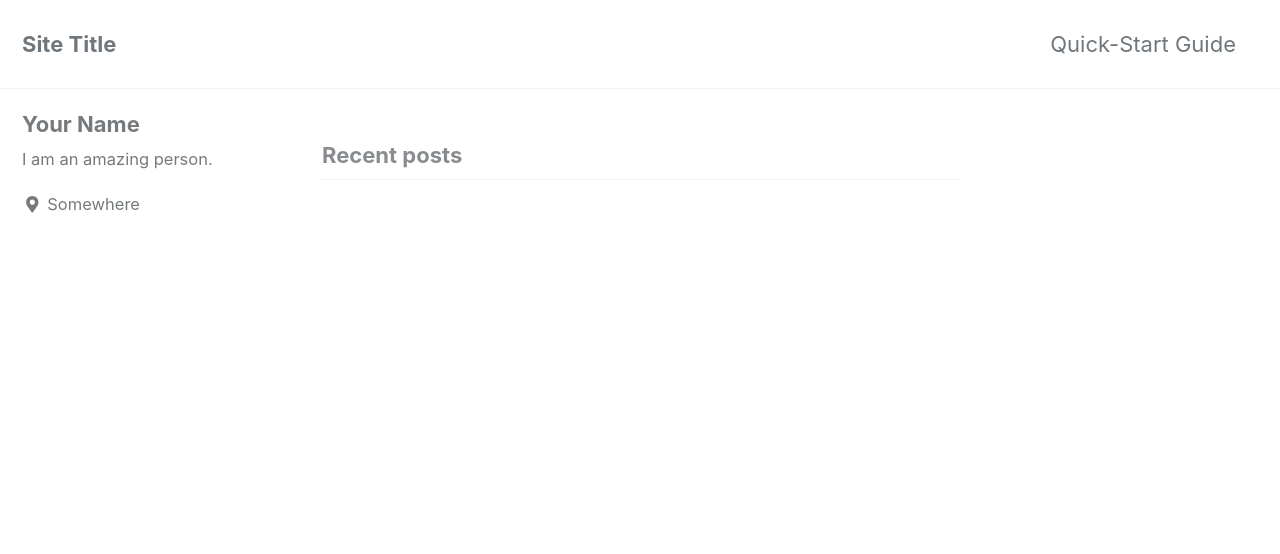
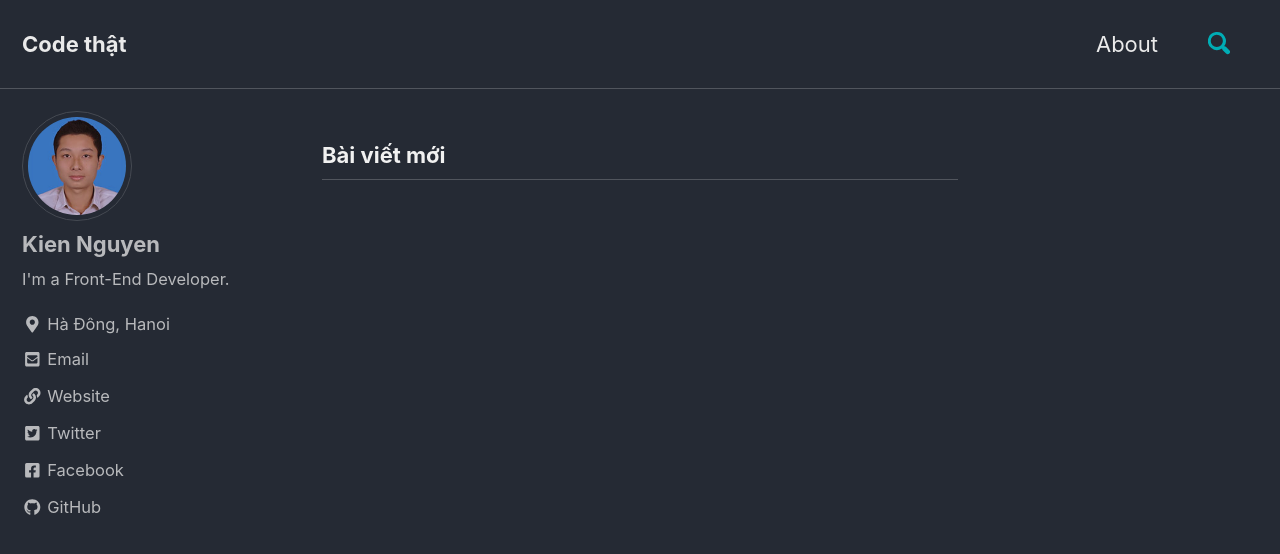
Before and after one commit to kien2ndk/kien2ndk.github.io, a Jekyll site: the page built from index.html, in a window 1280 px wide and 900 px high. Shown: the top 554 px of the window. Built offline with Jekyll 4.4.1, drawn with Linux system fonts in a browser that asks for light colours; cached includes are drawn as plain includes; nearby versions of some CDN libraries; the list of posts is cut into pages by our own code; some of the changed text lies outside the part shown.

Commit message:
configuration

```diff
--- a/_config.yml
+++ b/_config.yml
@@ -12,24 +12,24 @@
 
 # theme                  : "minimal-mistakes-jekyll"
 # remote_theme           : "mmistakes/minimal-mistakes"
-minimal_mistakes_skin    : "default" # "air", "aqua", "contrast", "dark", "dirt", "neon", "mint", "plum", "sunrise"
+minimal_mistakes_skin    : "dark" # "air", "aqua", "contrast", "dark", "dirt", "neon", "mint", "plum", "sunrise"
 
 # Site Settings
-locale                   : "en-US"
-title                    : "Site Title"
+locale                   : "vi-VN"
+title                    : "Code thật"
 title_separator          : "-"
-name                     : "Your Name"
+name                     : "Kien Nguyen"
 description              : "An amazing website."
-url                      : # the base hostname & protocol for your site e.g. "https://mmistakes.github.io"
+url                      : "https://kiennguyen.dev" # the base hostname & protocol for your site e.g. "https://mmistakes.github.io"
 baseurl                  : # the subpath of your site, e.g. "/blog"
-repository               : # GitHub username/repo-name e.g. "mmistakes/minimal-mistakes"
+repository               : "hikiennguyen/hikiennguyen.github.io" # GitHub username/repo-name e.g. "mmistakes/minimal-mistakes"
 teaser                   : # path of fallback teaser image, e.g. "/assets/images/500x300.png"
 logo                     : # path of logo image to display in the masthead, e.g. "/assets/images/88x88.png"
 masthead_title           : # overrides the website title displayed in the masthead, use " " for no title
-# breadcrumbs            : false # true, false (default)
+breadcrumbs              : true # true, false (default)
 words_per_minute         : 200
 comments:
-  provider               : # false (default), "disqus", "discourse", "facebook", "staticman", "staticman_v2", "utterances", "custom"
+  provider               : "facebook" # false (default), "disqus", "discourse", "facebook", "staticman", "staticman_v2", "utterances", "custom"
   disqus:
     shortname            : # https://help.disqus.com/customer/portal/articles/466208-what-s-a-shortname-
   discourse:
@@ -37,8 +37,8 @@ comments:
   facebook:
     # https://developers.facebook.com/docs/plugins/comments
     appid                :
-    num_posts            : # 5 (default)
-    colorscheme          : # "light" (default), "dark"
+    num_posts            : 5 # 5 (default)
+    colorscheme          : "dark" # "light" (default), "dark"
   utterances:
     theme                : # "github-light" (default), "github-dark"
     issue_term           : # "pathname" (default)
@@ -64,7 +64,7 @@ reCaptcha:
   secret                 :
 atom_feed:
   path                   : # blank (default) uses feed.xml
-search                   : # true, false (default)
+search                   : true # true, false (default)
 search_full_content      : # true, false (default)
 search_provider          : # lunr (default), algolia, google
 algolia:
@@ -95,6 +95,9 @@ social:
   type                   : # Person or Organization (defaults to Person)
   name                   : # If the user or organization name differs from the site's name
   links: # An array of links to social media profiles
+    - "https://twitter.com/_kiennguyen"
+    - "https://www.facebook.com/kiennguyen.me"
+    - "https://www.linkedin.com/in/kiennguyenme"
 
 # Analytics
 analytics:
@@ -106,27 +109,27 @@ analytics:
 
 # Site Author
 author:
-  name             : "Your Name"
-  avatar           : # path of avatar image, e.g. "/assets/images/bio-photo.jpg"
-  bio              : "I am an amazing person."
-  location         : "Somewhere"
+  name             : "Kien Nguyen"
+  avatar           : "/assets/images/kiennguyen.jpg" # path of avatar image, e.g. "/assets/images/bio-photo.jpg"
+  bio              : "I'm a Front-End Developer."
+  location         : "Hà Đông, Hanoi"
   email            :
   links:
     - label: "Email"
       icon: "fas fa-fw fa-envelope-square"
-      # url: mailto:your.name@email.com
+      url: mailto:kiennguyen.me@gmail.com
     - label: "Website"
       icon: "fas fa-fw fa-link"
-      # url: "https://your-website.com"
+      url: "https://kiennguyen.dev/"
     - label: "Twitter"
       icon: "fab fa-fw fa-twitter-square"
-      # url: "https://twitter.com/"
+      url: "https://twitter.com/_kiennguyen/"
     - label: "Facebook"
       icon: "fab fa-fw fa-facebook-square"
-      # url: "https://facebook.com/"
+      url: "https://www.facebook.com/kiennguyen.me/"
     - label: "GitHub"
       icon: "fab fa-fw fa-github"
-      # url: "https://github.com/"
+      url: "https://github.com/hikiennguyen/"
     - label: "Instagram"
       icon: "fab fa-fw fa-instagram"
       # url: "https://instagram.com/"
@@ -290,6 +293,6 @@ defaults:
       layout: single
       author_profile: true
       read_time: true
-      comments: # true
+      comments: true
       share: true
       related: true
```
Also changed, not shown: _data/navigation.yml (+4 -4 lines), assets/images/kiennguyen.jpg (added).
